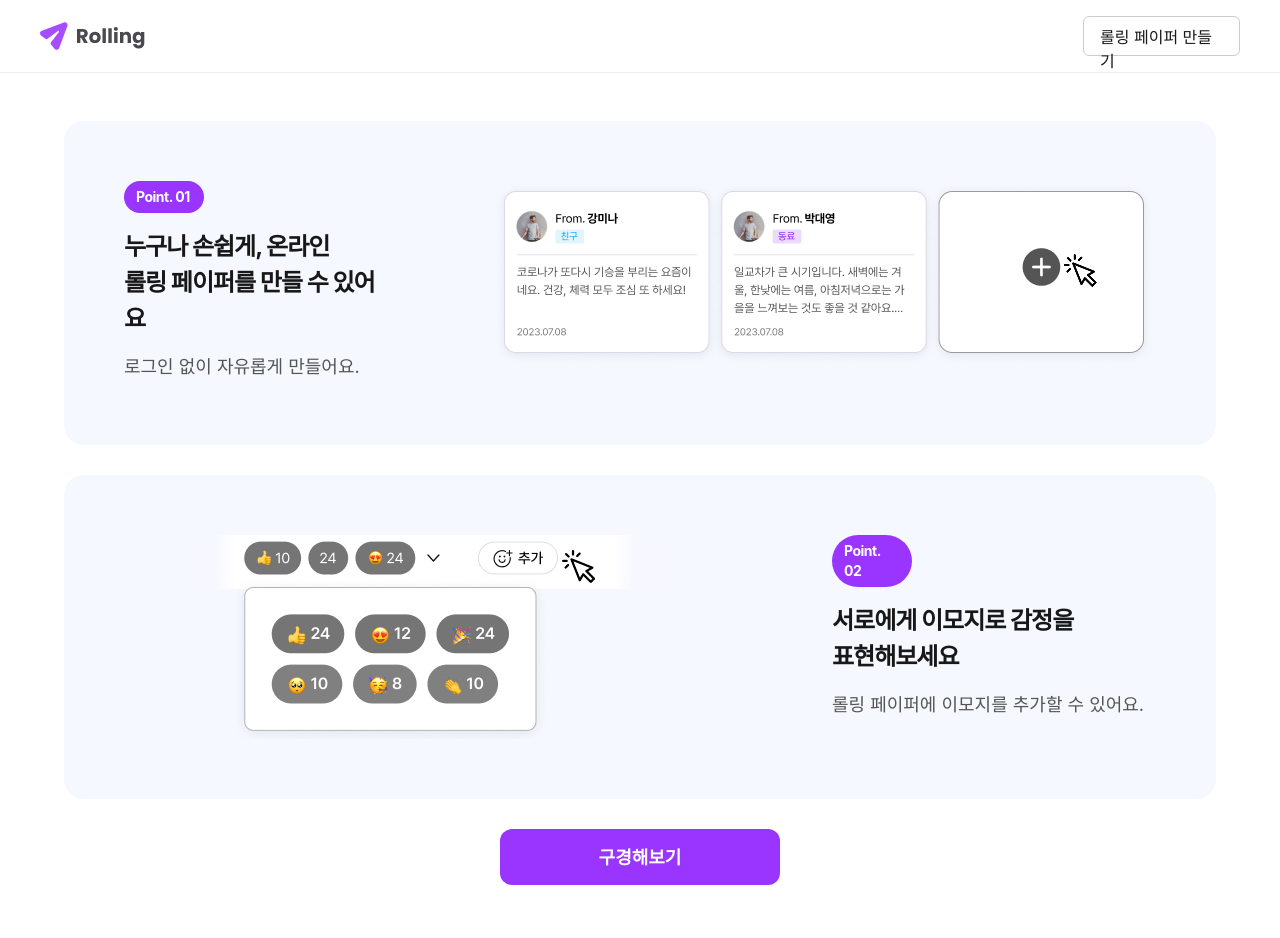
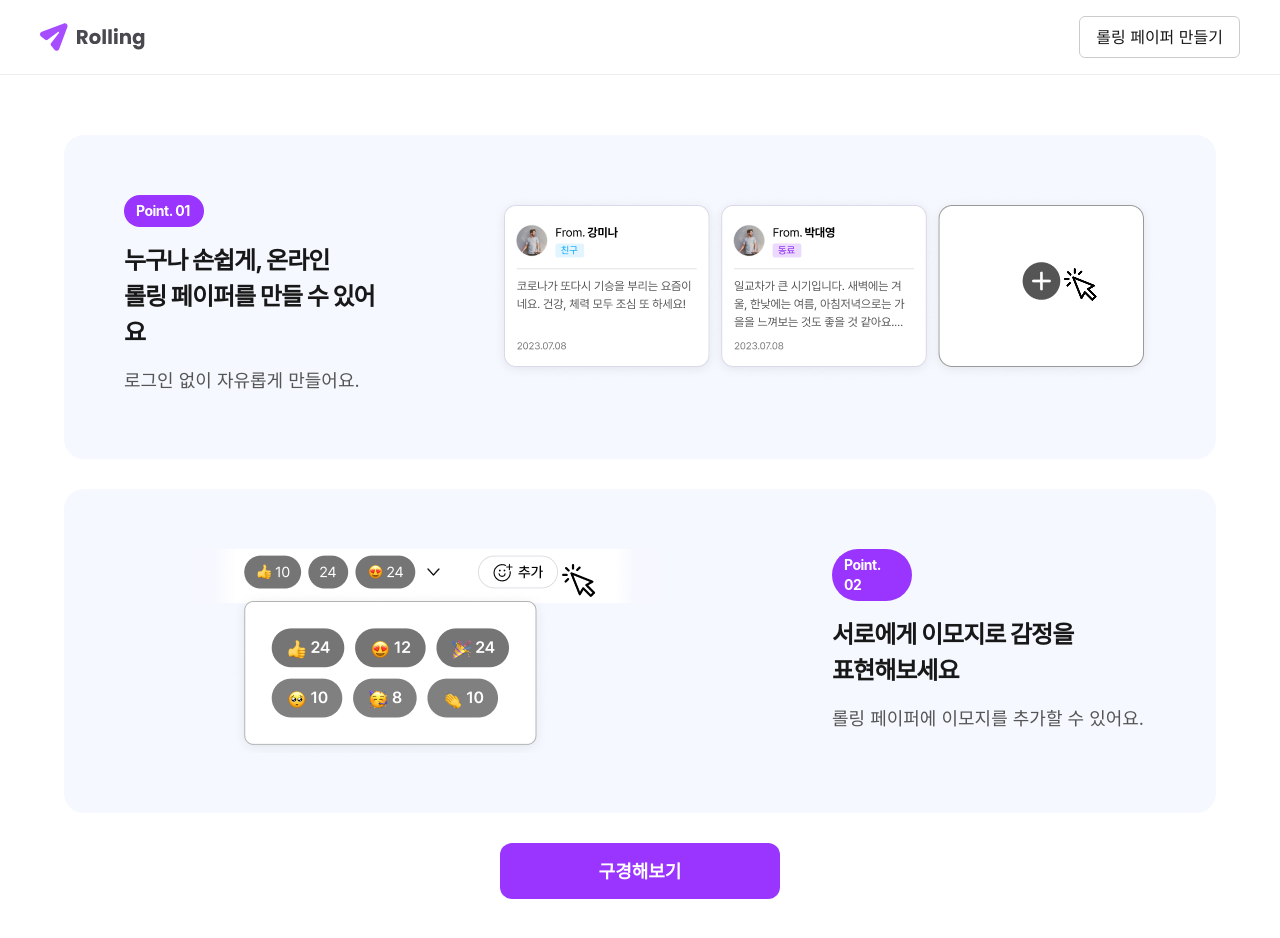
Before and after one commit to jinsunkimdev/Team-07-Project, a React (Vite) app: page / in a window 1280 px wide. Shown: the top 938 px of the page. Built offline with nearby package versions, Linux system fonts and the light colour scheme; a web font is replaced by a local one.

Commit message:
style: 메인 페이지 반응형 여백 수정, '롤링페이퍼 만들기' 버튼 크기 auto 처리

```diff
--- a/src/pages/Main/components/MainPage.jsx
+++ b/src/pages/Main/components/MainPage.jsx
@@ -68,11 +68,10 @@ const HeaderButton = () => (
     variant="outlined"
     size="md"
     css={css`
-      width: 157px;
-      height: 40px;
+      width: auto;
+      height: auto;
       display: block;
       @media (max-width: ${BREAKPOINTS.md}px) {
-        width: 142px;
         font-size: var(--font-size-14);
       }
     `}
@@ -120,10 +119,12 @@ const pageWrapper = css`
   margin-top: 24px;
   @media (min-width: ${BREAKPOINTS.md}px) {
     gap: 30px;
+    margin-top: 50px;
+    padding-bottom: 24px;
   }
   @media (min-width: ${BREAKPOINTS.lg}px) {
-    margin-top: 48px;
-    padding-bottom: 48px;
+    margin-top: 60px;
+    padding-bottom: 174px;
   }
 `;
 
@@ -241,7 +242,11 @@ const breakLine = css`
 
 export const responsiveBox = css`
   width: 100%;
-  max-width: clamp(320px, 90vw, 1200px);
+  max-width: clamp(320px, 100%, 1200px);
+
+  @media (min-width: ${BREAKPOINTS.md}px) {
+    max-width: clamp(320px, 90vw, 1200px);
+  }
 `;
 
 // 하단 '구경해보기' 버튼 스타일 (정렬 + 반응형 너비)
```
